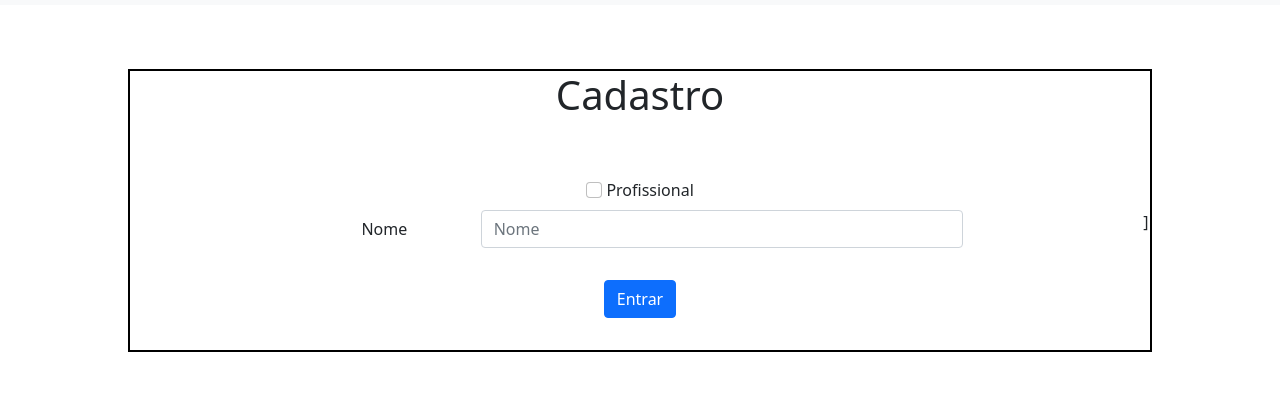
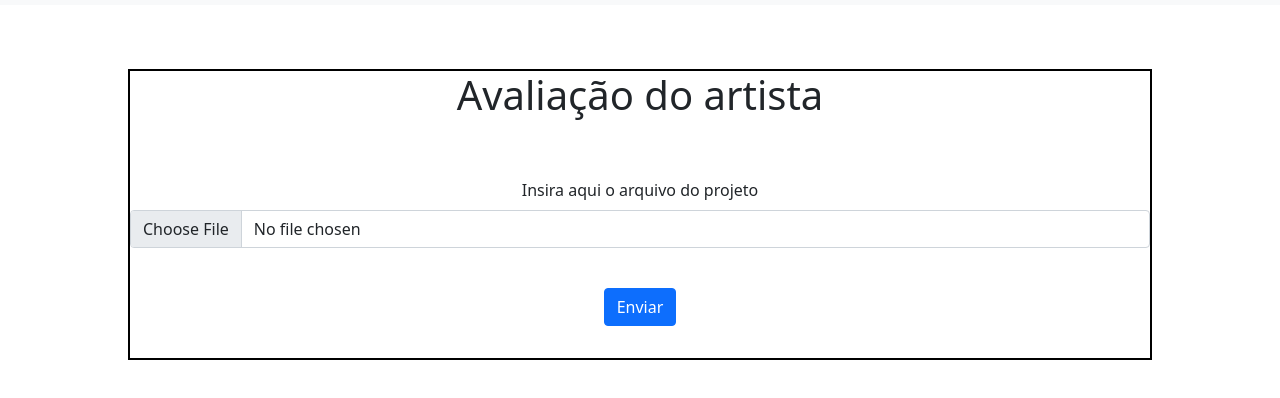
Before and after one commit to BSI-PCS-2021-2/weart, a plain HTML site: page Projeto - WeArt/validação.html in a window 1280 px wide. Shown: the part 54-452 px from the top of the page. Drawn offline with nearby package versions, Linux system fonts and the light colour scheme.

Commit message:
validação

```diff
--- a/Projeto - WeArt/validação.html
+++ b/Projeto - WeArt/validação.html
@@ -32,25 +32,20 @@
 
     <div class="containerExternoLogin  ">
 
-        <div class="loginText "><h1 class="display-6">Cadastro</h1></div>
+        <div class="loginText "><h1 class="display-6">Avaliação do artista</h1></div>
         <div>
         <form method='post' class="row g-3  justify-content-center">
-          <div class=" mb-2 justify-content-center">
-            <input type="checkbox" class="form-check-input" id="exampleCheck1">
-            <label class="form-check-label" for="exampleCheck1">Profissional</label>
-          </div>
-            <div class=" mb-2 form row justify-content-center">
-              <label for="inputEmail3" class="col-sm-2 col-form-label">Nome</label>
-              <div class="col-sm-10">
-                <input type="text" class="form-control" id="inputEmail3" placeholder="Nome">
-              </div>
-            </div>
-        ]
+
+
+            <div class="mb-3">
+      <label for="formFile" class="form-label">Insira aqui o arquivo do projeto</label>
+      <input class="form-control" type="file" id="formFile">
+      </div>
 
 
             <div class="mb-2 form row justify-content-center">
               <div class="col-sm-10">
-                <button type="submit" class="btn btn-primary buttons">Entrar</button>
+                <button type="submit" class="btn btn-primary buttons">Enviar</button>
               </div>
             </div>
         </form>
```
